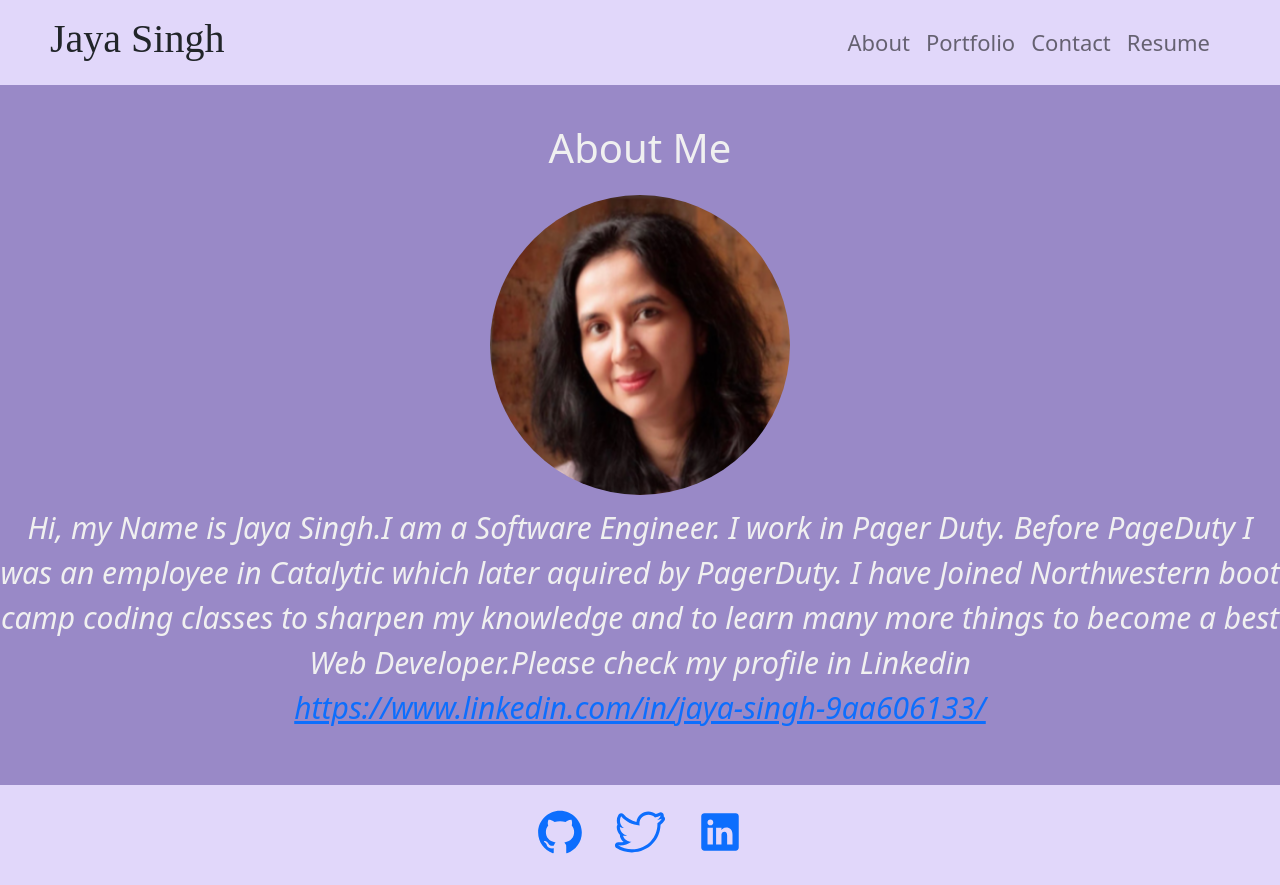
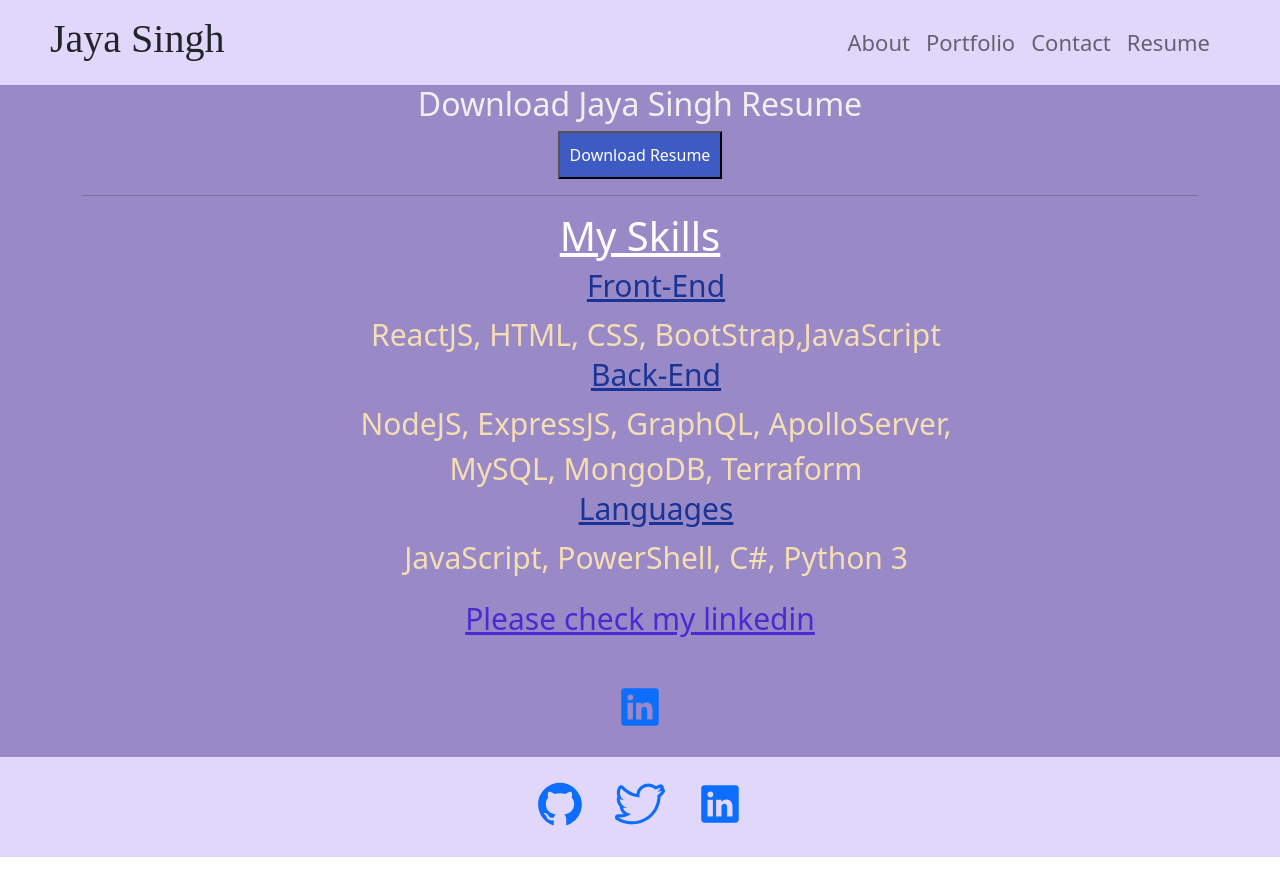
Before and after one commit to jaya4ever/jaya-potfolio-react, a React (Create React App) app: page / in a window 1280 px wide. After the commit the page ends 857 px from the top, so only its background shows below. Built offline with nearby package versions, Linux system fonts and the light colour scheme; a web font is replaced by a local one.

Commit message:
worked on the navigation

```diff
--- a/package.json
+++ b/package.json
@@ -1,8 +1,8 @@
 {
   "name": "portfolio-app",
+  "homepage": "https://jaya4ever.github.io/jaya-singh-portfolio",
   "version": "0.1.0",
   "private": true,
-  "homepage": "https://jaya4ever.github.io/jaya-singh-portfolio",
   "dependencies": {
     "@fortawesome/free-solid-svg-icons": "^6.3.0",
     "@fortawesome/react-fontawesome": "^0.2.0",
@@ -18,15 +18,15 @@
     "react-fa-icon": "^0.1.4",
     "react-icons": "^4.7.1",
     "react-pdf": "^6.2.2",
-    "react-router-dom": "^5.3.4",
+    "react-router-dom": "^6.8.2",
     "react-scripts": "5.0.1",
     "react-vertical-timeline-component": "^3.5.2",
     "web-vitals": "^2.1.0"
   },
   "scripts": {
+    "start": "react-scripts start",
     "predeploy": "npm run build",
     "deploy": "gh-pages -d build",
-    "start": "react-scripts start",
     "build": "react-scripts build",
     "test": "react-scripts test",
     "eject": "react-scripts eject"
--- a/src/App.js
+++ b/src/App.js
@@ -1,4 +1,4 @@
-import { Route, Switch } from 'react-router-dom';
+import { useState } from 'react';
 import About from './Pages/About';
 import Contact from './Pages/Contact';
 import Portfolio from './Pages/Portfolio';
@@ -12,30 +12,32 @@ import './App.css'
 
 
 function App() {
+  const [currentPage, setCurrentPage] = useState('About')
+
+  const renderPage = () => {
+    if (currentPage === 'about') {
+      return <About />;
+    }
+    if (currentPage === 'portfolio') {
+      return <Portfolio />;
+    }
+    if (currentPage === 'contact') {
+      return <Contact />;
+    }
+    return <Resume />;
+  };
+
   return (
-    <div>
-      <Header />
-      <main>
-        <Switch>
+   <div>
+    <Header navigate={setCurrentPage}/>
+    <main>
+    {renderPage()}
 
-          <Route path='/portfolio'>
-            <Portfolio />
-          </Route>
-          <Route path='/contact' >
-            <Contact />
-          </Route>
-          <Route path='/resume' >
-            <Resume />
-          </Route>
-          <Route path='/'>
-            <About />
-          </Route>
-        </Switch>
-      </main>
-      <Footer />
-    </div>
+    </main>
+    <Footer/>
+   </div>
 
-  );
+    );
 }
 
 export default App;
--- a/src/components/Header.js
+++ b/src/components/Header.js
@@ -1,11 +1,11 @@
 import React from 'react'
 import Navbar from './Navbar'
 
-function Header() {
+function Header({navigate}) {
     return (
         <div className="header">
             <h1 className='logo'>Jaya Singh</h1>
-            <Navbar />
+            <Navbar navigate={navigate}/>
         </div>
     )
 }
--- a/src/components/Navbar.js
+++ b/src/components/Navbar.js
@@ -3,7 +3,7 @@ import Nav from 'react-bootstrap/Nav';
 import Navbar from 'react-bootstrap/Navbar';
 
 
-function Navigation() {
+function Navigation({navigate}) {
 
   return (
     <Navbar expand="lg">
@@ -11,10 +11,10 @@ function Navigation() {
         <Navbar.Toggle aria-controls="basic-navbar-nav" />
         <Navbar.Collapse id="basic-navbar-nav">
           <Nav className="me-auto">
-            <Nav.Link href="/">About</Nav.Link>
-            <Nav.Link href="/portfolio">Portfolio</Nav.Link>
-            <Nav.Link href="/contact">Contact</Nav.Link>
-            <Nav.Link href="/resume">Resume</Nav.Link>
+            <Nav.Link href="#" onClick={()=>navigate('about')}>About</Nav.Link>
+            <Nav.Link href="#" onClick={()=>navigate('portfolio')}>Portfolio</Nav.Link>
+            <Nav.Link href="#" onClick={()=>navigate('contact')}>Contact</Nav.Link>
+            <Nav.Link href="#" onClick={()=>navigate('resume')}>Resume</Nav.Link>
           </Nav>
         </Navbar.Collapse>
       </Container>
--- a/src/index.css
+++ b/src/index.css
@@ -77,6 +77,7 @@ main {
 }
 
 .project {
+
   width: 32%;
   height: 300px;
   background-color: cyan;
```
Also changed, not shown: src/index.js (+2 -5 lines), 1 other file (tests, documents, lock files or other folders).
